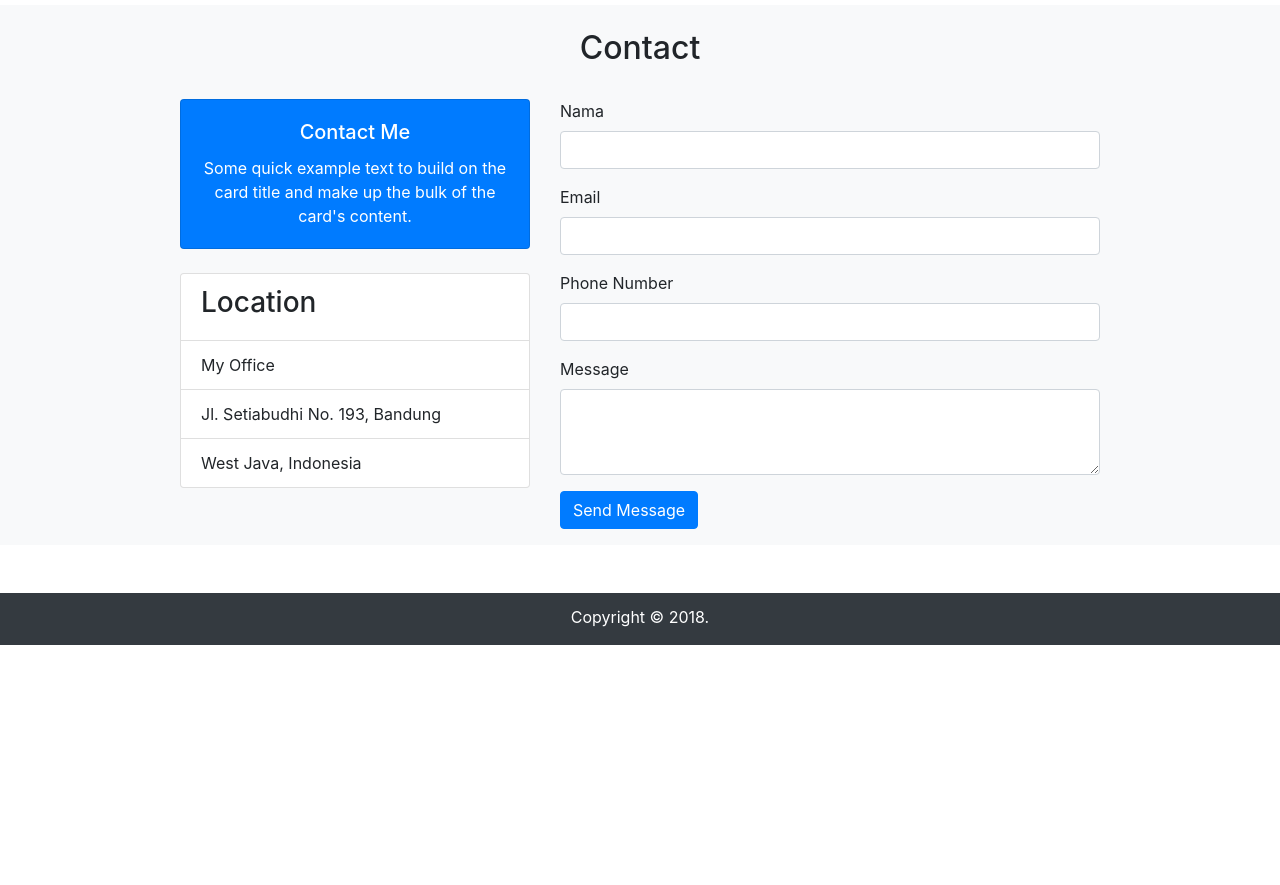
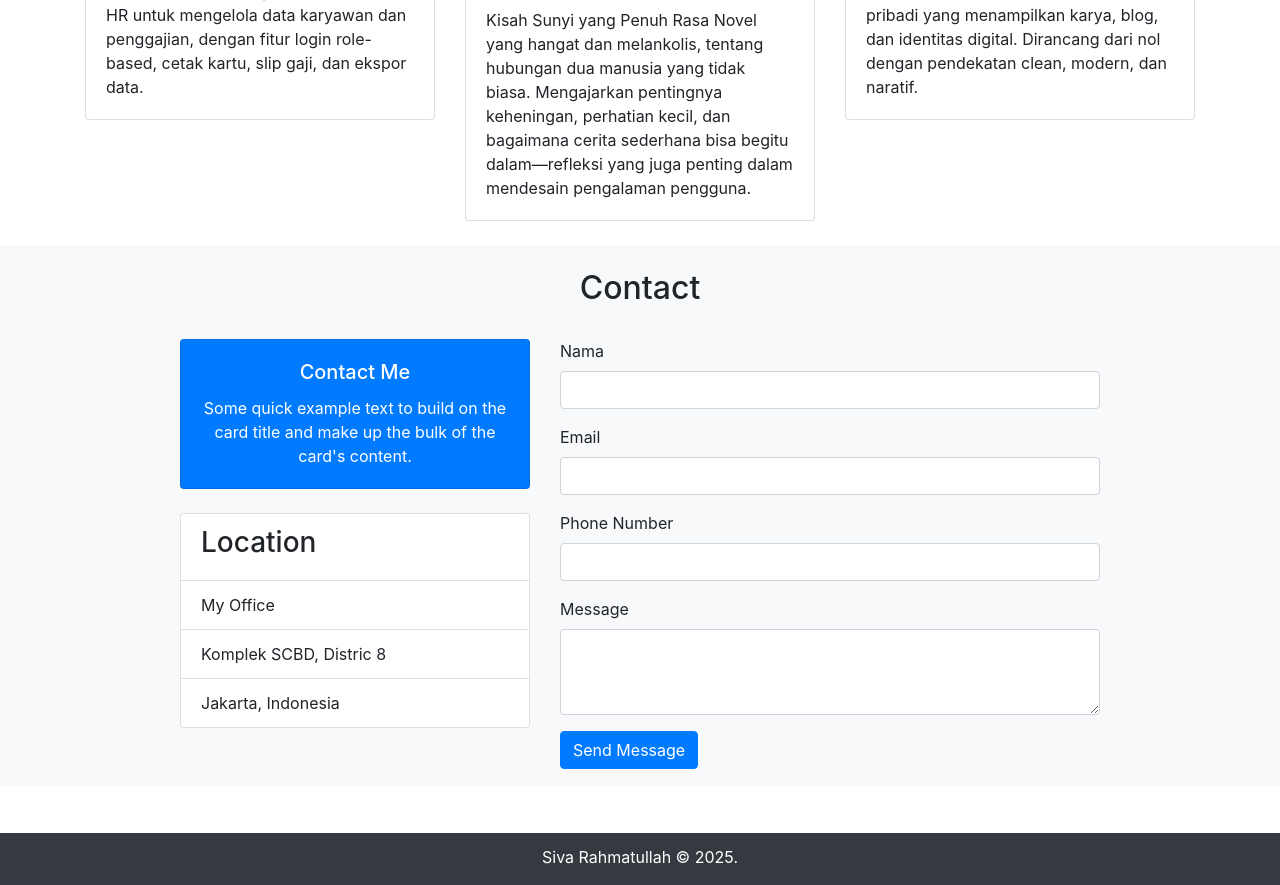
Before and after one commit to sivaraha/IAP-Siva-Rahmatullah-2217020071, a PHP site: page / in a window 1280 px wide. Shown: the part 2260-3145 px from the top of the page. Before the commit the page ends 2905 px from the top, so only its background shows below. Run offline with PHP 8.4, Linux system fonts and the light colour scheme; data that the repository does not hold is empty; some libraries are stand-ins or nearby versions.

Commit message:
Update index di portfolio

```diff
--- a/wpu-portfolio/index.php
+++ b/wpu-portfolio/index.php
@@ -96,10 +96,10 @@ $gambar1 = $resultGambar1['media_url'];
         </div>
         <div class="row justify-content-center">
           <div class="col-md-5">
-            <p>Lorem ipsum dolor sit amet, consectetur adipisicing elit. Natus, molestiae sunt doloribus error ullam expedita cumque blanditiis quas vero, qui, consectetur modi possimus. Consequuntur optio ad quae possimus, debitis earum.</p>
+            <p>Hai, aku Siva Rahmatullah. Saat ini aku menempuh studi di jurusan Sistem Informasi. Buatku, teknologi itu bukan cuma soal alat atau sistem—tapi cara baru bercerita, menyelesaikan masalah, dan memberi dampak. Aku suka belajar hal-hal baru, eksplorasi ide, dan bikin sesuatu yang punya makna.</p>
           </div>
           <div class="col-md-5">
-            <p>Lorem ipsum dolor sit amet, consectetur adipisicing elit. Natus, molestiae sunt doloribus error ullam expedita cumque blanditiis quas vero, qui, consectetur modi possimus. Consequuntur optio ad quae possimus, debitis earum.</p>
+            <p>Di luar layar, aku jatuh cinta pada dunia buku. Dari cerita fiksi yang menenangkan sampai tulisan reflektif yang menggugah pikiran—semuanya punya tempat di rak dan di hati. Buku selalu jadi ruang tenangku, tempat berpikir tanpa suara, tapi penuh makna.</p>
           </div>
         </div>
       </div>
@@ -174,27 +174,30 @@ $gambar1 = $resultGambar1['media_url'];
         <div class="row">
           <div class="col-md mb-4">
             <div class="card">
-              <img class="card-img-top" src="img/thumbs/1.png" alt="Card image cap">
+              <img class="card-img-top" src="img/thumbs/creditfraud.png" alt="Card image cap">
               <div class="card-body">
-                <p class="card-text">Some quick example text to build on the card title and make up the bulk of the card's content.</p>
+                <p class="card-text">Data Mining • Python • Machine Learning
+Membangun model klasifikasi untuk mendeteksi transaksi mencurigakan menggunakan dataset keuangan dan algoritma Random Forest.</p>
               </div>
             </div>
           </div>
 
           <div class="col-md mb-4">
             <div class="card">
-              <img class="card-img-top" src="img/thumbs/2.png" alt="Card image cap">
+              <img class="card-img-top" src="img/thumbs/nvlharuki (2).png" alt="Card image cap">
               <div class="card-body">
-                <p class="card-text">Some quick example text to build on the card title and make up the bulk of the card's content.</p>
+                <p class="card-text">Melankolia, Cinta, dan Pencarian Jati Diri
+Sebuah novel coming-of-age yang emosional dan introspektif. Lewat kisah Toru Watanabe, saya belajar tentang kehilangan, pencarian makna, dan pentingnya memahami emosi manusia—nilai yang tak kalah penting dalam membangun teknologi yang empatik.</p>
               </div>
             </div>
           </div>
 
           <div class="col-md mb-4">
             <div class="card">
-              <img class="card-img-top" src="img/thumbs/3.png" alt="Card image cap">
+              <img class="card-img-top" src="img/thumbs/preeklampsia.png" alt="Card image cap">
               <div class="card-body">
-                <p class="card-text">Some quick example text to build on the card title and make up the bulk of the card's content.</p>
+                <p class="card-text">Random Forest • SHAP & LIME • Data Kesehatan
+Model prediktif berbasis machine learning untuk mendeteksi risiko preeklampsia pada ibu hamil, disertai interpretasi hasil model.</p>
               </div>
             </div>
           </div>
@@ -203,17 +206,19 @@ $gambar1 = $resultGambar1['media_url'];
         <div class="row">
           <div class="col-md mb-4">
             <div class="card">
-              <img class="card-img-top" src="img/thumbs/4.png" alt="Card image cap">
+              <img class="card-img-top" src="img/thumbs/sisfopdgtv.png" alt="Card image cap">
               <div class="card-body">
-                <p class="card-text">Some quick example text to build on the card title and make up the bulk of the card's content.</p>
+                <p class="card-text">PHP • Bootstrap • MySQL
+Aplikasi web HR untuk mengelola data karyawan dan penggajian, dengan fitur login role-based, cetak kartu, slip gaji, dan ekspor data.</p>
               </div>
             </div>
           </div>
           <div class="col-md mb-4">
             <div class="card">
-              <img class="card-img-top" src="img/thumbs/5.png" alt="Card image cap">
+              <img class="card-img-top" src="img/thumbs/nvlhiromi.png" alt="Card image cap">
               <div class="card-body">
-                <p class="card-text">Some quick example text to build on the card title and make up the bulk of the card's content.
+                <p class="card-text">Kisah Sunyi yang Penuh Rasa
+Novel yang hangat dan melankolis, tentang hubungan dua manusia yang tidak biasa. Mengajarkan pentingnya keheningan, perhatian kecil, dan bagaimana cerita sederhana bisa begitu dalam—refleksi yang juga penting dalam mendesain pengalaman pengguna.
                 </p>
               </div>
             </div>
@@ -221,9 +226,10 @@ $gambar1 = $resultGambar1['media_url'];
 
           <div class="col-md mb-4">
             <div class="card">
-              <img class="card-img-top" src="img/thumbs/6.png" alt="Card image cap">
+              <img class="card-img-top" src="img/thumbs/cms (2).png" alt="Card image cap">
               <div class="card-body">
-                <p class="card-text">Some quick example text to build on the card title and make up the bulk of the card's content.</p>
+                <p class="card-text">Full-Stack • Portfolio Online
+Situs pribadi yang menampilkan karya, blog, dan identitas digital. Dirancang dari nol dengan pendekatan clean, modern, dan naratif.</p>
               </div>
             </div>
           </div>
@@ -253,8 +259,8 @@ $gambar1 = $resultGambar1['media_url'];
             <ul class="list-group mb-4">
               <li class="list-group-item"><h3>Location</h3></li>
               <li class="list-group-item">My Office</li>
-              <li class="list-group-item">Jl. Setiabudhi No. 193, Bandung</li>
-              <li class="list-group-item">West Java, Indonesia</li>
+              <li class="list-group-item">Komplek SCBD, Distric 8</li>
+              <li class="list-group-item">Jakarta, Indonesia</li>
             </ul>
           </div>
 
@@ -293,7 +299,7 @@ $gambar1 = $resultGambar1['media_url'];
       <div class="container">
         <div class="row">
           <div class="col text-center">
-            <p>Copyright &copy; 2018.</p>
+            <p>Siva Rahmatullah &copy; 2025.</p>
           </div>
         </div>
       </div>
```
Also changed, not shown: wpu-portfolio/img/thumbs/cms (2).png (added), wpu-portfolio/img/thumbs/cms.png (added), wpu-portfolio/img/thumbs/creditfraud.png (added), wpu-portfolio/img/thumbs/sisfopdgtv.png (added), 4 other files.
